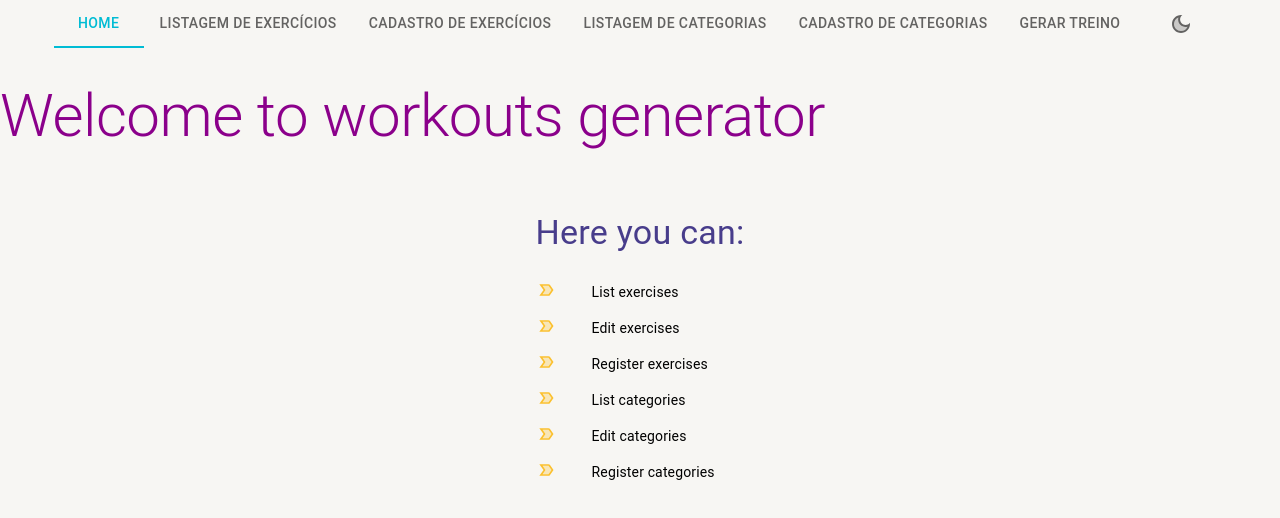
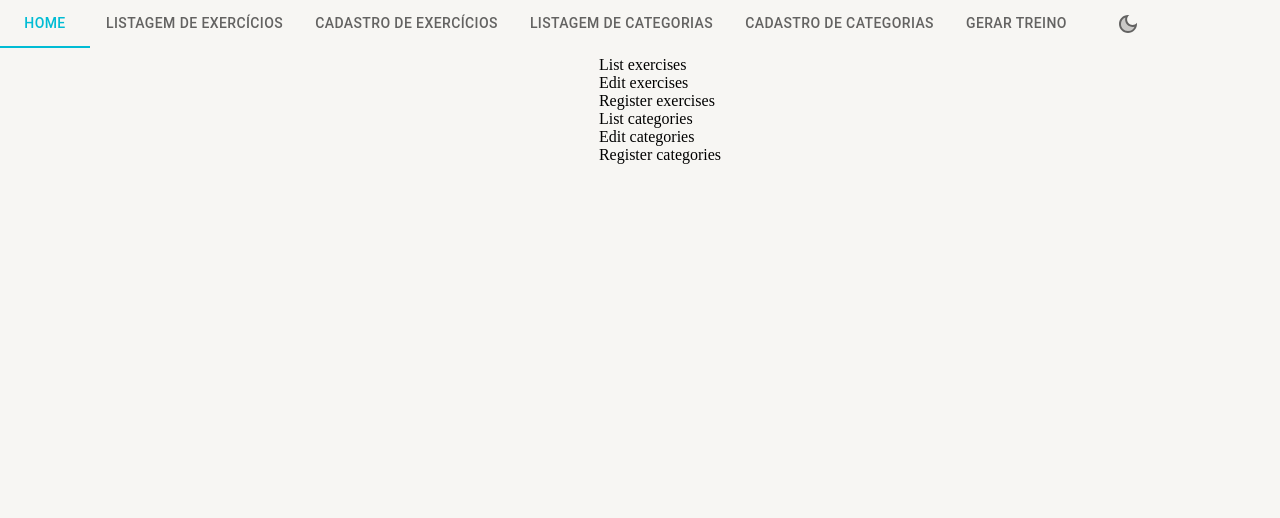
Before and after one commit to KellyBarbosa/gym-workouts, a React (Vite) app: page / in a window 1280 px wide. Shown: the top 518 px of the page. Built offline with nearby package versions, Linux system fonts and the light colour scheme.

Commit message:
Adicionada a fixação do menu ao topo

```diff
--- a/index.html
+++ b/index.html
@@ -2,7 +2,7 @@
 <html lang="en">
   <head>
     <meta charset="UTF-8" />
-    <link rel="icon" type="image/svg+xml" href="/vite.svg" />
+    <link rel="icon" type="image/svg+xml" href="/src/assets/gym.svg" />
     <meta name="viewport" content="width=device-width, initial-scale=1.0" />
     <title>Gym workouts</title>
   </head>
--- a/src/App.tsx
+++ b/src/App.tsx
@@ -1,18 +1,25 @@
 import { BrowserRouter } from "react-router-dom";
-//import "./App.css";
-
-import Navigation from "./shared/components/Navigation";
+import Navigation from "./shared/components/navbar/Navigation";
 import AppRoutes from "./shared/routes/routes";
 import { AppThemeProvider } from "./shared/context/ThemeContext";
-
+import Box from "@mui/material/Box";
 function App() {
   return (
     <AppThemeProvider>
       <BrowserRouter>
-        <div className="App">
-          <Navigation />
-          <AppRoutes />
-        </div>
+        <Box
+          sx={{
+            display: "grid",
+            gap: 5,
+          }}
+        >
+          <Box>
+            <Navigation />
+          </Box>
+          <Box>
+            <AppRoutes />
+          </Box>
+        </Box>
       </BrowserRouter>
     </AppThemeProvider>
   );
--- /dev/null
+++ b/src/pages/Home2.tsx
@@ -0,0 +1,88 @@
+import { LabelImportantTwoTone } from "@mui/icons-material";
+import {
+  Box,
+  Grid,
+  List,
+  ListItem,
+  ListItemAvatar,
+  ListItemText,
+  Typography,
+} from "@mui/material";
+
+const homeList = [
+  "List exercises",
+  "Edit exercises",
+  "Register exercises",
+  "List categories",
+  "Edit categories",
+  "Register categories",
+];
+
+import "./homeStyle.css";
+
+function Home() {
+  return (
+    <div>
+      {/* <Box sx={{ flexGrow: 1 }}>
+        <Grid container>
+          <Grid item md={12}>
+            <Typography
+              sx={{ mt: 4, mb: 2 }}
+              variant="h2"
+              component="div"
+              color="darkmagenta"
+            >
+              Welcome to workouts generator
+            </Typography>
+
+            <Grid container justifyContent="center">
+              <List dense={true}>
+                <ListItem>
+                  <Typography
+                    sx={{ mt: 4, mb: 2 }}
+                    variant="h4"
+                    component="div"
+                    color="darkslateblue"
+                  >
+                    Here you can:
+                  </Typography>
+                </ListItem>
+                {homeList.map((item) => (
+                  <ListItem key={item}>
+                    <ListItemAvatar>
+                      <LabelImportantTwoTone fontSize="small" color="primary" />
+                    </ListItemAvatar>
+                    <ListItemText primary={item} />
+                  </ListItem>
+                ))}
+              </List>
+            </Grid>
+          </Grid>
+        </Grid>
+      </Box> */}
+
+      <Box sx={{ flexGrow: 1 }}>
+        <Grid container>
+          <Grid item md={12} >
+            <Grid container justifyContent="center" alignItems="center">
+              <ul>
+                {homeList.map((item) => (
+                  <li key={item}>
+                    {/* <LabelImportantTwoTone
+                fontSize="medium"
+                color="primary"
+                style={{ paddingRight: 16 }}
+              /> */}
+                    {item}
+                  </li>
+                ))}
+              </ul>
+            </Grid>
+          </Grid>
+        </Grid>
+      </Box>
+    </div>
+  );
+}
+
+export default Home;
--- a/src/shared/components/Train.tsx
+++ b/src/pages/Train.tsx
@@ -6,7 +6,7 @@ import TableContainer from '@mui/material/TableContainer';
 import TableHead from '@mui/material/TableHead';
 import TableRow from '@mui/material/TableRow';
 import Paper from '@mui/material/Paper';
-import { IExercise } from '../services/Structure';
+import { IExercise } from '../shared/services/Structure';
 
 const StyledTableCell = styled(TableCell)(({ theme }) => ({
   [`&.${tableCellClasses.head}`]: {
--- /dev/null
+++ b/src/pages/homeStyle.css
@@ -0,0 +1,3 @@
+ul{
+  list-style-type: none;
+}
--- a/src/shared/components/Navigation.tsx
+++ b/src/shared/components/navbar/Navigation.tsx
@@ -6,7 +6,9 @@ import { useNavigate } from "react-router-dom";
 
 import LightModeTwoToneIcon from "@mui/icons-material/LightModeTwoTone";
 import DarkModeTwoToneIcon from "@mui/icons-material/DarkModeTwoTone";
-import { useAppThemeContext } from "../context/ThemeContext";
+import { useAppThemeContext } from "../../context/ThemeContext";
+
+import './style.css'
 
 export default function Navigation() {
   const [path, setPath] = React.useState("home");
@@ -18,13 +20,15 @@ export default function Navigation() {
   };
 
   return (
-    <Box sx={{ width: "100%" }}>
+    <Box sx={{ width: "100%"}} className="navbar"   >
       <Tabs
         value={path}
         onChange={handleChange}
         textColor="secondary"
         indicatorColor="secondary"
         aria-label="secondary tabs example"
+        variant="scrollable"
+        scrollButtons="auto"
         centered
       >
         <Tab value="home" label="Home" onClick={() => navigate("/home")} />
--- /dev/null
+++ b/src/shared/components/navbar/style.css
@@ -0,0 +1,8 @@
+.navbar {
+  position: fixed;
+  top: 0;
+  left: 0;
+   width: 100vw;
+ /*  height: 90px; */
+   /* background-color: green;  */
+}
--- a/src/shared/routes/routes.tsx
+++ b/src/shared/routes/routes.tsx
@@ -7,8 +7,8 @@ import ListExercise from "../components/exercises/ListExercise";
 import EditExercise from "../components/exercises/EditExercise";
 import RegisterExercise from "../components/exercises/RegisterExercise";
 
-import Home from "../components/Home";
-import WorkoutGenerator from "../components/WorkoutGenerator";
+import Home from "../../pages/Home2";
+import WorkoutGenerator from "../../pages/WorkoutGenerator";
 
 function AppRoutes() {
   return (
--- a/src/shared/themes/Dark.ts
+++ b/src/shared/themes/Dark.ts
@@ -1,5 +1,5 @@
 import { createTheme } from "@mui/material";
-import { cyan, yellow } from "@mui/material/colors";
+import { cyan, yellow, purple } from "@mui/material/colors";
 
 export const DarkTheme = createTheme({
   palette: {
@@ -20,4 +20,10 @@ export const DarkTheme = createTheme({
       paper: "#303134",
     },
   },
+  typography:{
+    allVariants:{
+      color: "#ffffff"
+    },
+  }
+
 });
```
Also changed, not shown: src/pages/WorkoutGenerator.tsx (renamed from src/shared/components/WorkoutGenerator.tsx, +4 -4 lines), src/assets/gym.svg (added), src/pages/Home.tsx (renamed from src/shared/components/Home.tsx).
